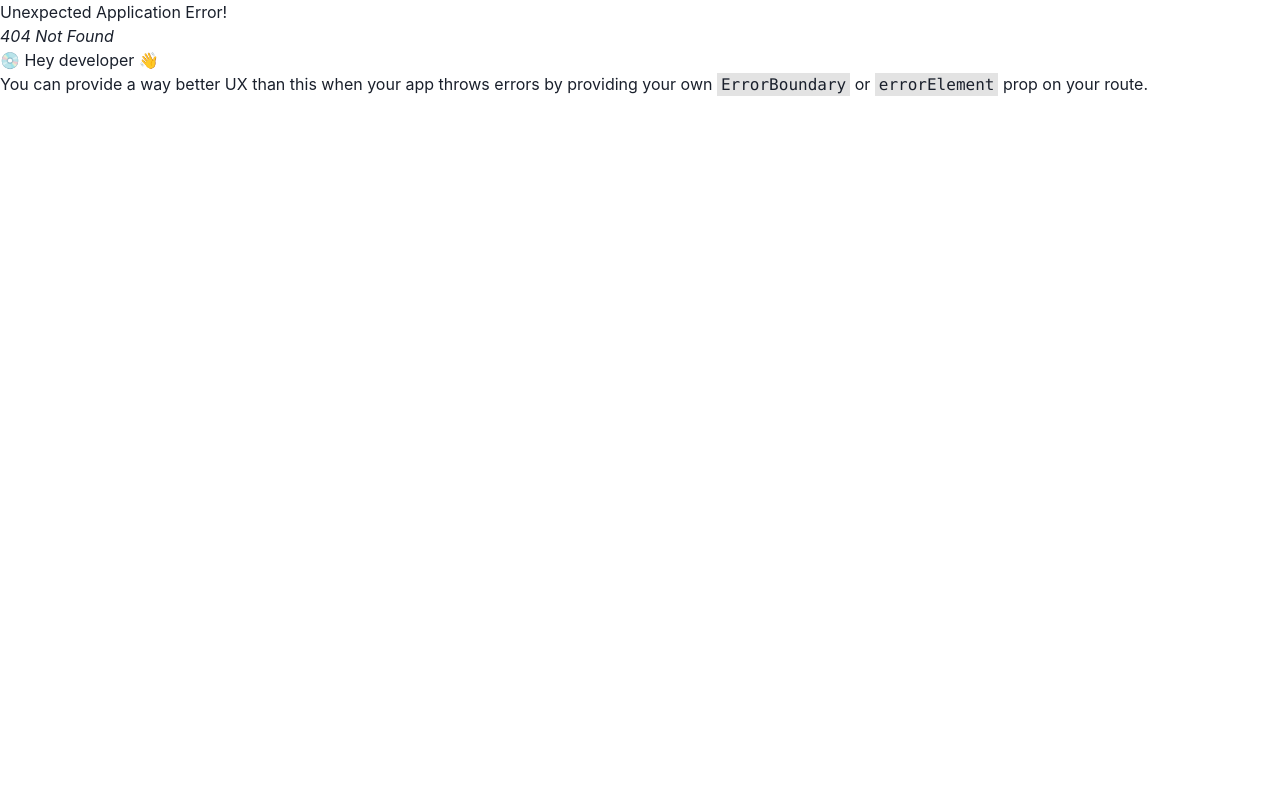
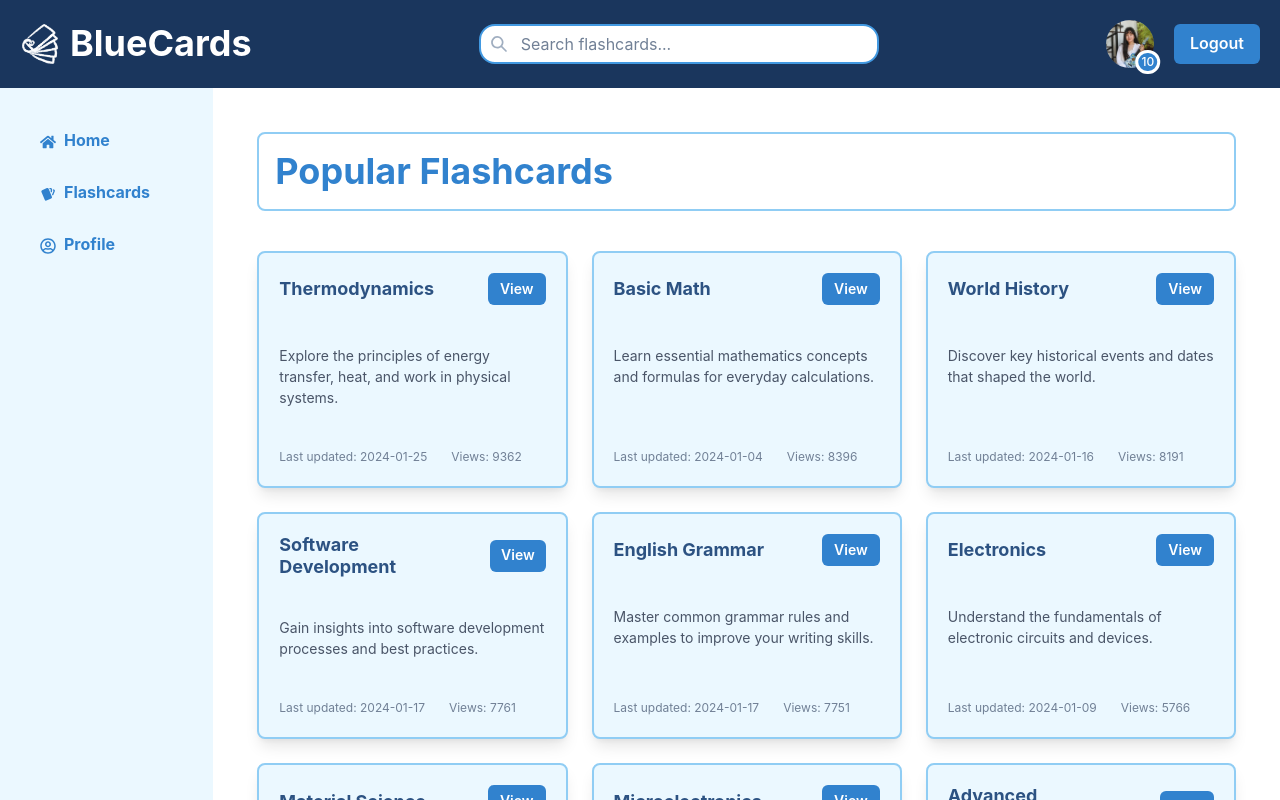
Before and after one commit to miriamochavillo/bluecards-project, a React (Vite) app: page /popular-flashcards in a window 1280 px wide. Before the commit this address had no page. Shown: the top 800 px of the page. Built offline with nearby package versions, Linux system fonts and the light colour scheme.

Commit message:
Popular Flashcards sorted from Most views to least Also used sliced to limit the number of displays in the dashboard

```diff
--- a/src/app/App.tsx
+++ b/src/app/App.tsx
@@ -13,7 +13,7 @@ import FlashcardMenu from "../pages/FlashcardMenu";
 import CreateFlashcards from "../pages/CreateFlashcards";
 import MyFlashcards from "../pages/MyFlashcard/MyFlashcards";
 import FlashcardSet from "../pages/FlashcardSet/FlashcardSet";
-
+import PopularFlashcards from "../pages/Dashboard/PopularFlashcards/PopularFlashcards";
 // router and routes
 const router = createBrowserRouter(
   createRoutesFromElements(
@@ -23,6 +23,7 @@ const router = createBrowserRouter(
       <Route path="/flashcards" element={<FlashcardMenu />} />
       <Route path="/create-flashcards" element={<CreateFlashcards />} />
       <Route path="/my-flashcards" element={<MyFlashcards />} />
+      <Route path="/popular-flashcards" element={<PopularFlashcards />} />
       <Route path="/flashcard-set" element={<FlashcardSet />} />
       <Route path="/my-flashcards/:setId" element={<FlashcardSet />} />
     </Route>
--- a/src/pages/Dashboard/Dashboard.tsx
+++ b/src/pages/Dashboard/Dashboard.tsx
@@ -14,9 +14,9 @@ import {
 } from "@chakra-ui/react";
 import { useState, useEffect } from "react";
 import { useNavigate } from "react-router-dom";
-import PopularFlashcards from "./PopularFlashcards.tsx";
+import { flashcardContent } from "./PopularFlashcards/PopularFlashcardsContent";
 
-interface FlashcardSet {
+interface MyFlashcardSet {
   id: string;
   title: string;
   description: string;
@@ -24,20 +24,32 @@ interface FlashcardSet {
   flashcards: { definition: string; answer: string }[];
 }
 
+interface PopularFlashcard {
+  id: number;
+  title: string;
+  description: string;
+  lastUpdated: string;
+  views: number;
+}
+
 export default function Dashboard() {
   const navigate = useNavigate();
   const [latestFlashcardSets, setLatestFlashcardSets] = useState<
-    FlashcardSet[]
+    MyFlashcardSet[]
   >([]);
 
   useEffect(() => {
     const savedSets = JSON.parse(localStorage.getItem("flashcardSets") || "[]");
     const sortedSets = savedSets.sort(
-      (a: FlashcardSet, b: FlashcardSet) =>
+      (a: MyFlashcardSet, b: MyFlashcardSet) =>
         new Date(b.lastUpdated).getTime() - new Date(a.lastUpdated).getTime()
     );
     setLatestFlashcardSets(sortedSets.slice(0, 3));
   }, []);
+
+  const sortedPopularFlashcards = flashcardContent
+    .sort((a: PopularFlashcard, b: PopularFlashcard) => b.views - a.views)
+    .slice(0, 3);
 
   return (
     <SimpleGrid spacing={10} maxW="1200px" mx="auto" p={6}>
@@ -54,7 +66,59 @@ export default function Dashboard() {
         <Text color="blue.500">Create your own flash cards</Text>
       </Button>
 
-      <PopularFlashcards />
+      <Box>
+        <Heading as="h3" fontSize="24px" color="blue.600" pb={6}>
+          Popular Flashcards
+        </Heading>
+        <SimpleGrid columns={{ base: 1, sm: 2, md: 3 }} spacing={6} pb={6}>
+          {sortedPopularFlashcards.map((popularFlashcard: PopularFlashcard) => (
+            <Card
+              key={popularFlashcard.id}
+              bg="blue.50"
+              border="2px solid"
+              borderColor="blue.200"
+              borderRadius="lg"
+              boxShadow="lg"
+              transition="all 0.3s ease-in-out"
+              _hover={{ transform: "scale(1.05)", boxShadow: "2xl" }}
+            >
+              <CardHeader>
+                <HStack spacing={3}>
+                  <Heading fontSize="lg" color="blue.700">
+                    {popularFlashcard.title}
+                  </Heading>
+                  <Spacer />
+                  <Button size="sm" colorScheme="blue">
+                    View
+                  </Button>
+                </HStack>
+              </CardHeader>
+              <CardBody>
+                <Text fontSize="sm" color="gray.600">
+                  {popularFlashcard.description}
+                </Text>
+              </CardBody>
+              <CardFooter>
+                <HStack>
+                  <Text fontSize="xs" color="gray.500">
+                    Last updated: {popularFlashcard.lastUpdated}
+                  </Text>
+                  <Text fontSize="xs" color="gray.500">
+                    Views: {popularFlashcard.views}
+                  </Text>
+                </HStack>
+              </CardFooter>
+            </Card>
+          ))}
+        </SimpleGrid>
+        <Button
+          size="sm"
+          colorScheme="blue"
+          onClick={() => navigate("/popular-flashcards")}
+        >
+          View All
+        </Button>
+      </Box>
 
       <Divider />
 
@@ -80,7 +144,6 @@ export default function Dashboard() {
                     {set.title}
                   </Heading>
                   <Spacer />
-                  <HStack spacing={2}>
                   <Button
                     size="sm"
                     colorScheme="blue"
@@ -88,7 +151,6 @@ export default function Dashboard() {
                   >
                     View
                   </Button>
-                  </HStack>
                 </HStack>
               </CardHeader>
               <CardBody>
--- a/src/pages/Dashboard/PopularFlashcards.tsx
+++ /dev/null
@@ -1,84 +0,0 @@
-import {
-  Box,
-  Text,
-  CardFooter,
-  CardBody,
-  Button,
-  CardHeader,
-  Heading,
-  HStack,
-  Spacer,
-  Card,
-  SimpleGrid,
-} from "@chakra-ui/react";
-export default function PopularFlashcards() {
-  const popularFlashcards = [
-    {
-      id: 1,
-      title: "Thermodynamics",
-      description:
-        "Thermodynamics is the branch of physics that deals with the study of energy, heat, work, and how they interrelate. It examines the principles governing the transfer and transformation of energy in physical systems.",
-      lastUpdated: "January 20, 2024",
-    },
-    {
-      id: 2,
-      title: "Material Science",
-      description:
-        "Material Science is an interdisciplinary field that studies the properties, structures, processing, and performance of materials. ",
-      lastUpdated: "January 20, 2024",
-    },
-    {
-      id: 3,
-      title: "Quantum Mechanics",
-      description:
-        "Quantum mechanics is a fundamental branch of physics that studies the behavior of matter and energy on the smallest scales, such as atoms and subatomic particles.",
-      lastUpdated: "January 20, 2024",
-    },
-  ];
-  return (
-    <Box>
-      <Heading as="h3" fontSize="24px" color="blue.600" pb={6}>
-        Popular Flashcards
-      </Heading>
-      <SimpleGrid columns={{ base: 1, sm: 2, md: 3 }} spacing={6} pb={6}>
-        {popularFlashcards.map((flashCard, id) => (
-          <Card
-            key={id}
-            bg="blue.50"
-            border="2px solid"
-            borderColor="blue.200"
-            borderRadius="lg"
-            boxShadow="lg"
-            transition="all 0.3s ease-in-out"
-            _hover={{ transform: "scale(1.05)", boxShadow: "2xl" }}
-          >
-            <CardHeader>
-              <HStack spacing={3}>
-                <Heading fontSize="lg" color="blue.700">
-                  {flashCard.title}
-                </Heading>
-                <Spacer />
-                <Button size="sm" colorScheme="blue">
-                  View
-                </Button>
-              </HStack>
-            </CardHeader>
-            <CardBody>
-              <Text fontSize="sm" color="gray.600">
-                {flashCard.description}
-              </Text>
-            </CardBody>
-            <CardFooter>
-              <Text fontSize="xs" color="gray.500">
-                {flashCard.lastUpdated}
-              </Text>
-            </CardFooter>
-          </Card>
-        ))}
-      </SimpleGrid>
-      <Button size="sm" colorScheme="blue">
-        Discover More
-      </Button>
-    </Box>
-  );
-}
--- /dev/null
+++ b/src/pages/Dashboard/PopularFlashcards/PopularFlashcards.tsx
@@ -0,0 +1,79 @@
+import {
+  Text,
+  CardFooter,
+  CardBody,
+  Button,
+  CardHeader,
+  Heading,
+  HStack,
+  Spacer,
+  Card,
+  SimpleGrid,
+} from "@chakra-ui/react";
+import { flashcardContent } from "./PopularFlashcardsContent";
+
+interface PopularFlashcard {
+  id: number;
+  title: string;
+  description: string;
+  lastUpdated: string;
+  views: number;
+}
+
+export default function PopularFlashcards() {
+  const sortedFlashcards = flashcardContent.sort(
+    (a: PopularFlashcard, b: PopularFlashcard) => b.views - a.views
+  );
+  return (
+    <SimpleGrid spacing={10} maxW="1200px" mx="auto" p={6}>
+      <HStack border="2px solid" borderColor="blue.200" p={4} borderRadius="lg">
+        <Heading as="h2" color="blue.500" bg="white" textAlign="center">
+          Popular Flashcards
+        </Heading>
+        <Spacer />
+      </HStack>
+      <SimpleGrid columns={{ base: 1, sm: 2, md: 3 }} spacing={6} pb={6}>
+        {sortedFlashcards.map((popularFlashcard: PopularFlashcard) => (
+          <Card
+            key={popularFlashcard.id}
+            bg="blue.50"
+            border="2px solid"
+            borderColor="blue.200"
+            borderRadius="lg"
+            boxShadow="lg"
+            transition="all 0.3s ease-in-out"
+            _hover={{ transform: "scale(1.05)", boxShadow: "2xl" }}
+          >
+            <CardHeader>
+              <HStack spacing={3}>
+                <Heading fontSize="lg" color="blue.700">
+                  {popularFlashcard.title}
+                </Heading>
+                <Spacer />
+                <Button size="sm" colorScheme="blue">
+                  View
+                </Button>
+              </HStack>
+            </CardHeader>
+            <CardBody>
+              <Text fontSize="sm" color="gray.600">
+                {popularFlashcard.description}
+              </Text>
+            </CardBody>
+            <CardFooter>
+              <HStack spacing={3}>
+                <Text fontSize="xs" color="gray.500">
+                  Last updated: {popularFlashcard.lastUpdated}
+                </Text>
+                <Spacer />
+                <Text fontSize="xs" color="gray.500">
+                  Views: {popularFlashcard.views}
+                </Text>
+              </HStack>
+            </CardFooter>
+          </Card>
+        ))}
+      </SimpleGrid>
+    </SimpleGrid>
+  );
+}
--- /dev/null
+++ b/src/pages/Dashboard/PopularFlashcards/PopularFlashcardsContent.tsx
@@ -0,0 +1,97 @@
+export const flashcardContent = [
+  {
+    id: 1,
+    title: "Thermodynamics",
+    description:
+      "Explore the principles of energy transfer, heat, and work in physical systems.",
+    lastUpdated: "2024-01-25",
+    views: Math.floor(Math.random() * 10000),
+  },
+  {
+    id: 2,
+    title: "Material Science",
+    description:
+      "Understand the properties, structures, and performance of various materials.",
+    lastUpdated: "2024-01-03",
+    views: Math.floor(Math.random() * 10000),
+  },
+  {
+    id: 3,
+    title: "Quantum Mechanics",
+    description:
+      "Dive into the study of matter and energy at atomic and subatomic levels.",
+    lastUpdated: "2024-01-25",
+    views: Math.floor(Math.random() * 10000),
+  },
+  {
+    id: 4,
+    title: "Basic Math",
+    description:
+      "Learn essential mathematics concepts and formulas for everyday calculations.",
+    lastUpdated: "2024-01-04",
+    views: Math.floor(Math.random() * 10000),
+  },
+  {
+    id: 5,
+    title: "World History",
+    description:
+      "Discover key historical events and dates that shaped the world.",
+    lastUpdated: "2024-01-16",
+    views: Math.floor(Math.random() * 10000),
+  },
+  {
+    id: 6,
+    title: "English Grammar",
+    description:
+      "Master common grammar rules and examples to improve your writing skills.",
+    lastUpdated: "2024-01-17",
+    views: Math.floor(Math.random() * 10000),
+  },
+  {
+    id: 7,
+    title: "Advanced Mathematics",
+    description: "Explore complex mathematical theories and applications.",
+    lastUpdated: "2024-01-17",
+    views: Math.floor(Math.random() * 10000),
+  },
+  {
+    id: 8,
+    title: "Electronics",
+    description:
+      "Understand the fundamentals of electronic circuits and devices.",
+    lastUpdated: "2024-01-09",
+    views: Math.floor(Math.random() * 10000),
+  },
+  {
+    id: 9,
+    title: "Microelectronics",
+    description:
+      "Learn about the design and function of microelectronic components.",
+    lastUpdated: "2024-01-06",
+    views: Math.floor(Math.random() * 10000),
+  },
+  {
+    id: 10,
+    title: "Software Development",
+    description:
+      "Gain insights into software development processes and best practices.",
+    lastUpdated: "2024-01-17",
+    views: Math.floor(Math.random() * 10000),
+  },
+  {
+    id: 11,
+    title: "Differential Equations",
+    description:
+      "Study the methods for solving differential equations and their applications.",
+    lastUpdated: "2024-01-08",
+    views: Math.floor(Math.random() * 1000),
+  },
+  {
+    id: 12,
+    title: "Trigonometry",
+    description:
+      "Understand the relationships between the angles and sides of triangles.",
+    lastUpdated: "2024-01-17",
+    views: Math.floor(Math.random() * 1000),
+  },
+];
--- a/src/pages/MyFlashcard/MyFlashcards.tsx
+++ b/src/pages/MyFlashcard/MyFlashcards.tsx
@@ -75,7 +75,7 @@ export default function MyFlashcards() {
 
   return (
     <>
-      <SimpleGrid spacing={8} maxW="1200px" mx="auto" p={6}>
+      <SimpleGrid spacing={10} maxW="1200px" mx="auto" p={6}>
         <HStack
           border="2px solid"
           borderColor="blue.200"
```
Lines whose indentation alone changed are shown as unchanged.
